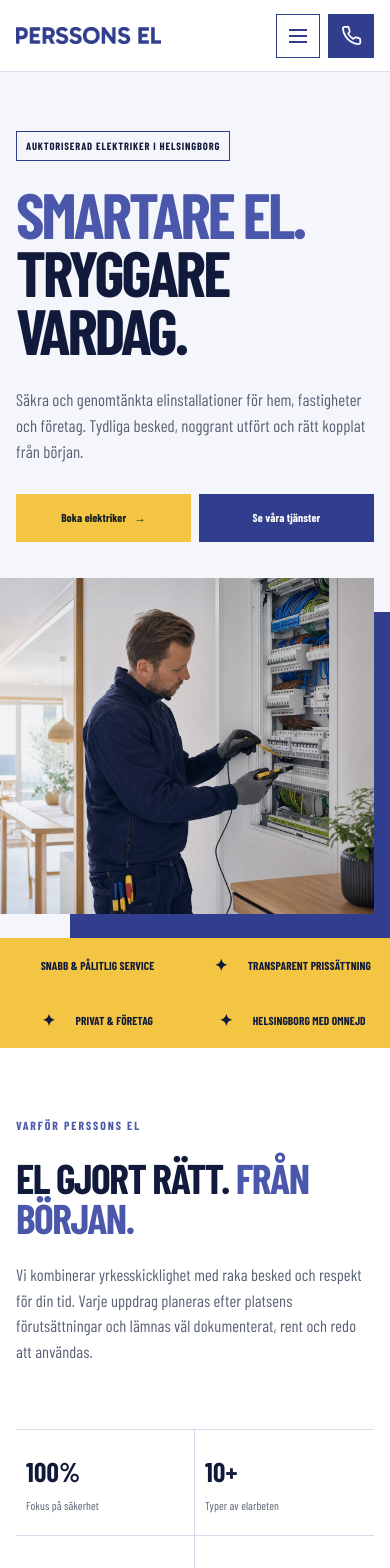
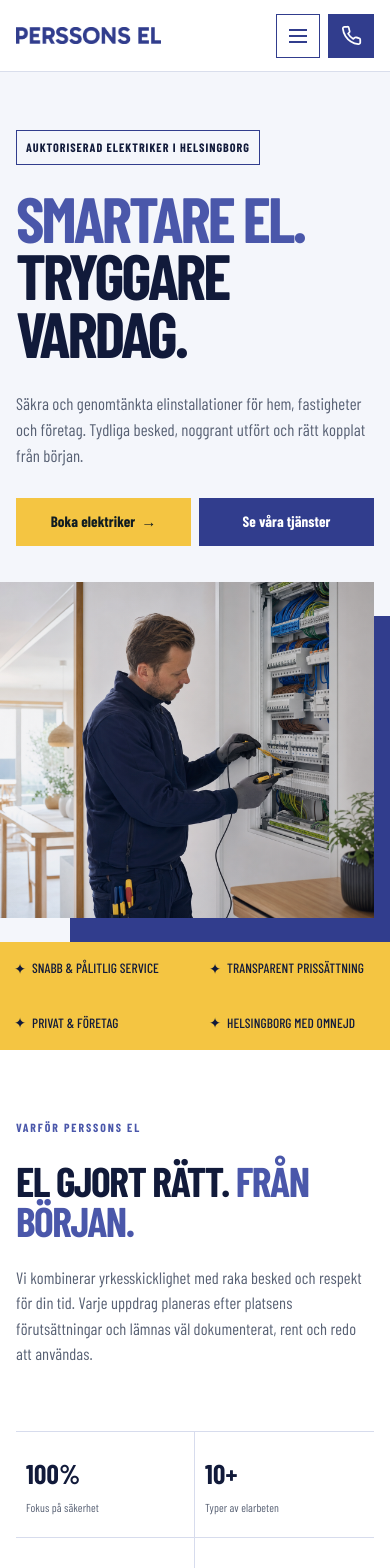
Before and after one commit to salmanizhar/persons-el, a Next.js app: page / in a window 390 px wide. Shown: the top 1568 px of the page. Built offline with nearby package versions, Linux system fonts and the light colour scheme; no server answers; a web font is replaced by a local one.

Commit message:
Enhance mobile styles for trust markers, hero typography, and conversion actions for improved layout and readability

```diff
--- a/src/app/globals.css
+++ b/src/app/globals.css
@@ -1109,7 +1109,7 @@ select:focus-visible {
   text-transform: uppercase;
   white-space: nowrap;
 }
-.trust-track span + span:before {
+.trust-track span:before {
   content: "✦";
   margin-right: 20px;
   font-size: 1rem;
@@ -1241,7 +1241,7 @@ select:focus-visible {
     min-height: 48px;
     padding-inline: 12px;
     gap: 8px;
-    font-size: 0.72rem;
+    font-size: 0.84rem;
     white-space: nowrap;
   }
   .hero-reference .hero-visual {
@@ -1458,11 +1458,18 @@ select:focus-visible {
 }
 @media (max-width: 700px) {
   .conversion-actions {
+    display: grid;
+    grid-template-columns: minmax(0, 1fr) minmax(0, 1fr);
     width: 100%;
-    flex-direction: column;
+    gap: 8px;
   }
   .conversion-actions .button {
     width: 100%;
+    min-width: 0;
+    padding-inline: 8px;
+    gap: 6px;
+    font-size: 0.7rem;
+    white-space: nowrap;
   }
   .footer-bottom {
     align-items: flex-start;
@@ -2293,3 +2300,48 @@ body h3,
     display: none;
   }
 }
+
+/* Larger, centered trust items with a consistent leading star on mobile. */
+@media (max-width: 700px) {
+  .trust-track span {
+    padding: 16px 8px;
+    font-size: 0.84rem;
+    text-align: center;
+  }
+  .trust-track span:before {
+    margin-right: 10px;
+    font-size: 0.9rem;
+  }
+}
+
+/* Stronger mobile hero label and CTA typography. */
+@media (max-width: 700px) {
+  .hero-kicker {
+    padding: 7px 9px;
+    font-size: 0.76rem;
+  }
+  .hero-reference .button {
+    padding-inline: 8px;
+    gap: 6px;
+    font-size: 0.94rem;
+  }
+}
+
+/* Keep mobile trust markers aligned and the labels visually lighter. */
+@media (max-width: 700px) {
+  .trust-track span {
+    display: grid;
+    grid-template-columns: 18px minmax(0, 1fr);
+    justify-content: initial;
+    align-items: center;
+    padding-inline: 14px;
+    font-weight: 500;
+    text-align: left;
+  }
+
+  .trust-track span:before {
+    width: 18px;
+    margin-right: 0;
+    text-align: left;
+  }
+}
```
